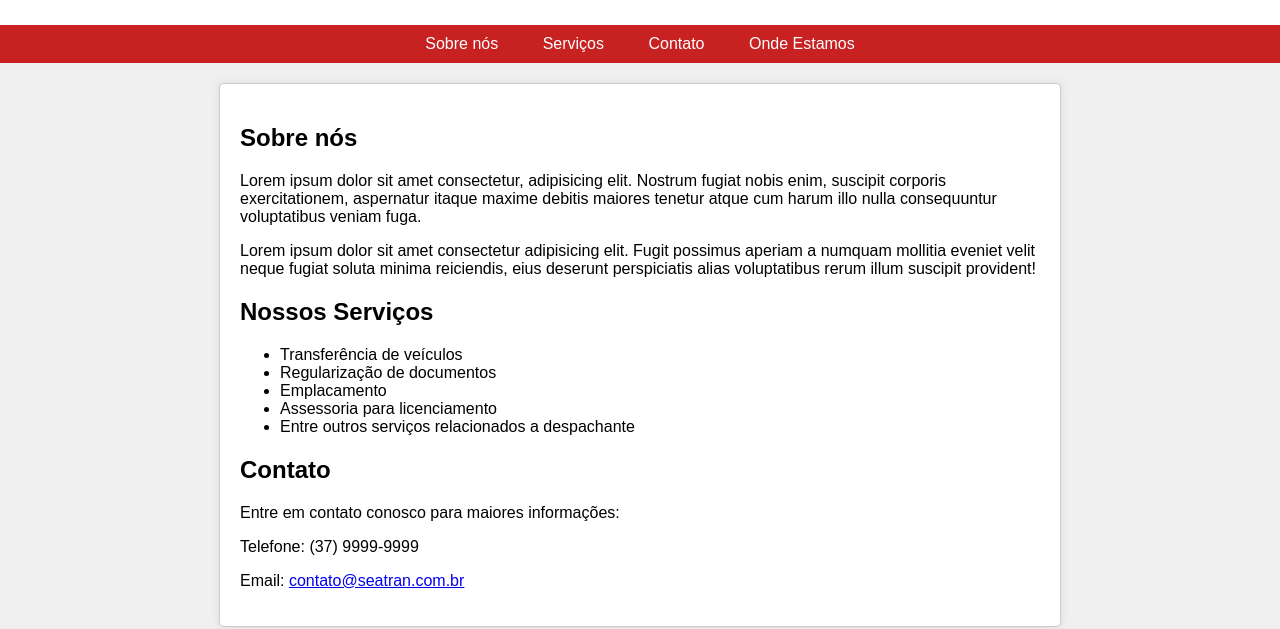
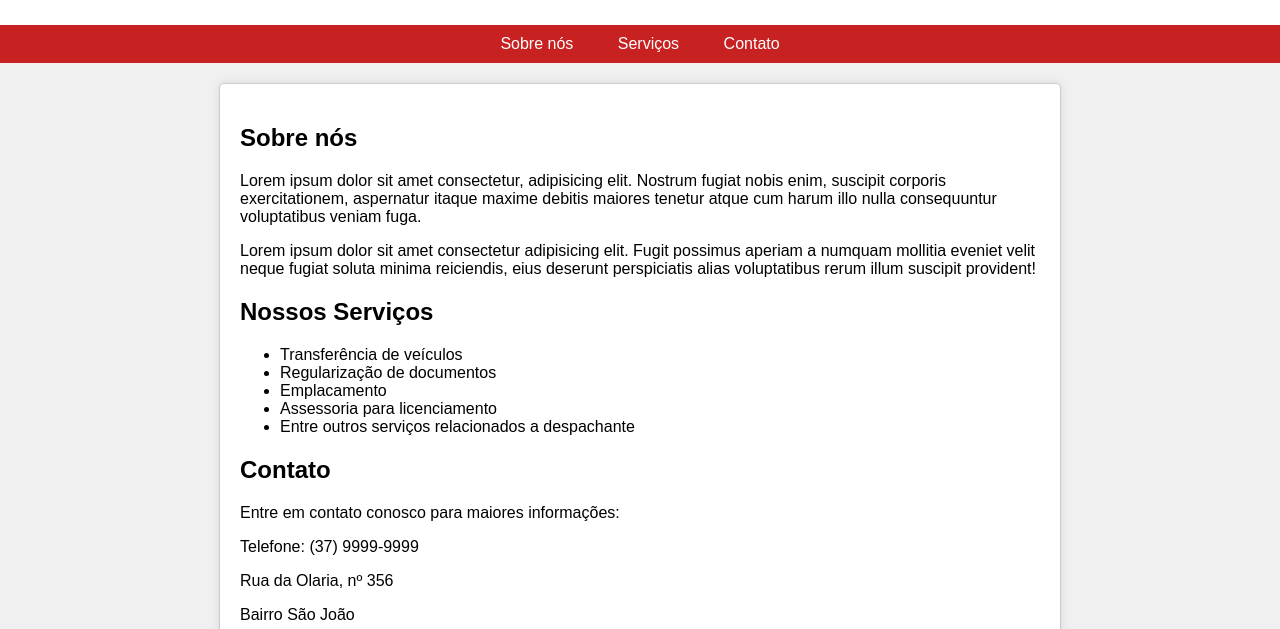
Before and after one commit to felipesilva-pd/desenvolve-introducao-web, a plain HTML site: page Projetos I/index.html in a window 1280 px wide. Shown: the part 171-800 px from the top of the page. Drawn offline with Linux system fonts and the light colour scheme.

Commit message:
Add files via upload

```diff
--- a/Projetos I/index.html
+++ b/Projetos I/index.html
@@ -15,7 +15,6 @@
         <a href="#sobre">Sobre nós</a>
         <a href="#servicos">Serviços</a>
         <a href="#contato">Contato</a>
-		<a href="#localizacao">Onde Estamos</a>
     </nav>
     <div class="container">
         <section id="sobre">
@@ -37,6 +36,8 @@
             <h2>Contato</h2>
             <p>Entre em contato conosco para maiores informações:</p>
             <p>Telefone: (37) 9999-9999</p>
+			<p>Rua da Olaria, nº 356</p>
+			<p>Bairro São João</p>
             <p>Email: <a href="mailto:contato@seatran.com.br">contato@seatran.com.br</a></p>
         </section>
     </div>
```
